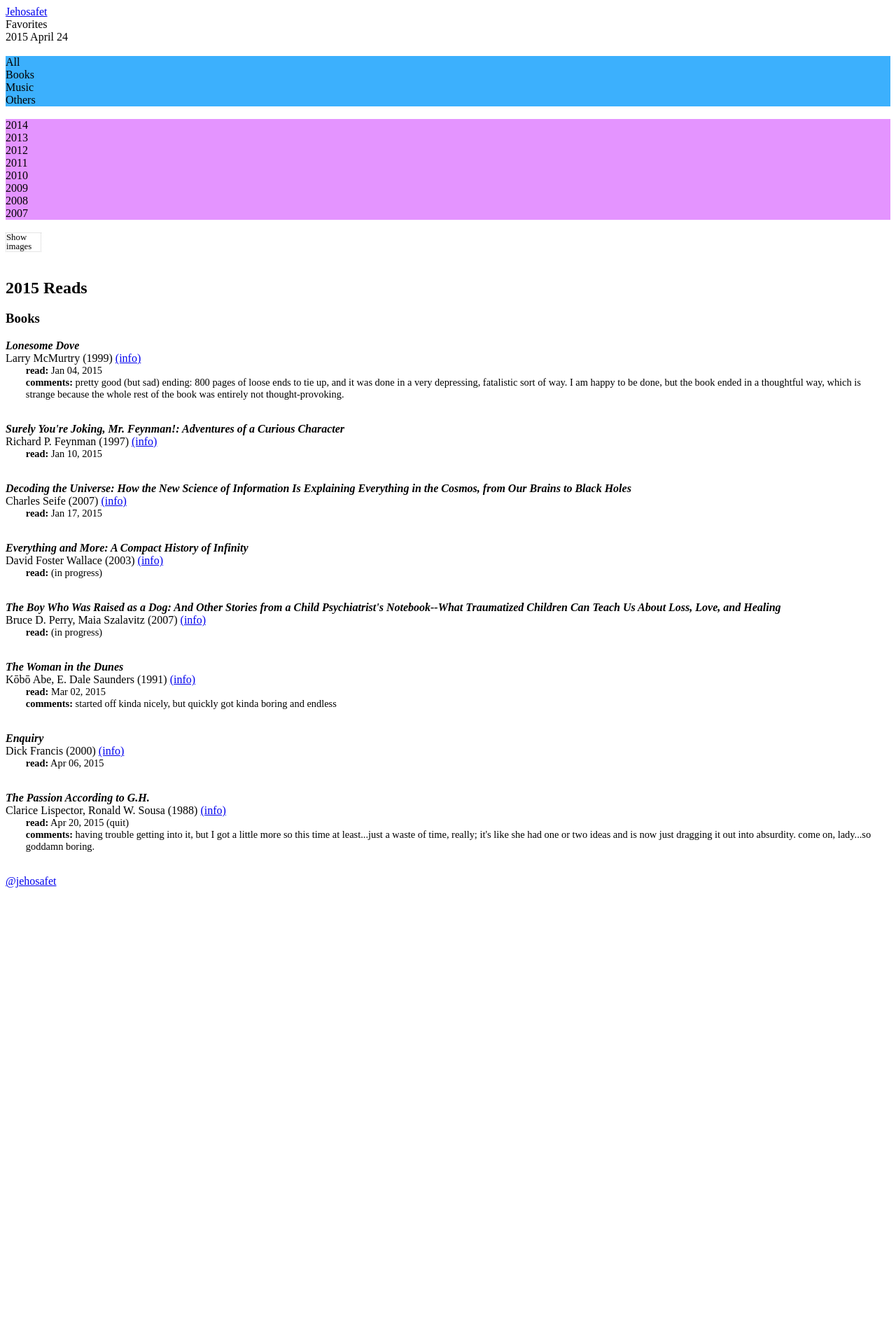
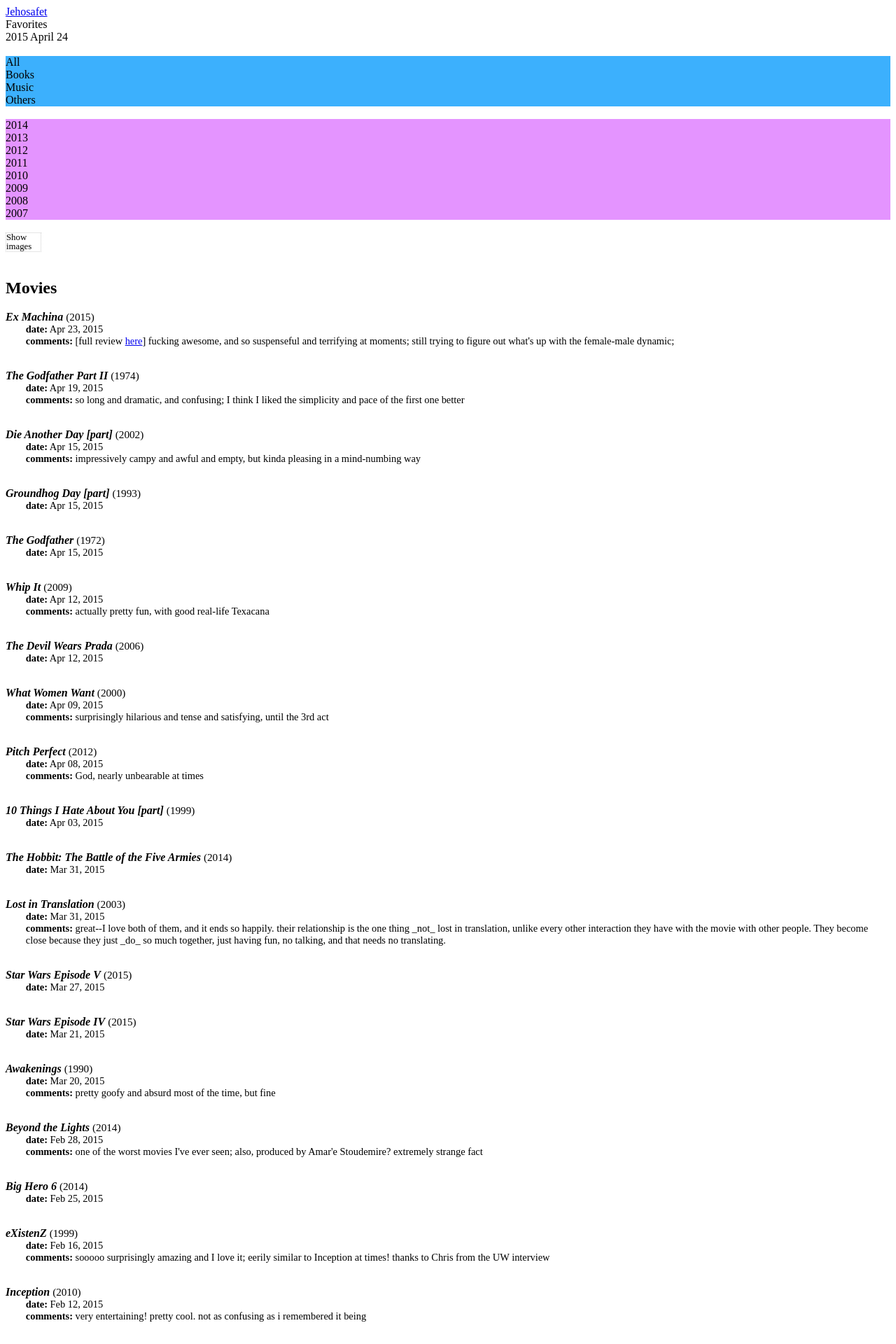
Before and after one commit to mobeets/mobeets.github.io, a Jekyll site: the page built from _posts/2015-04-24-media-tracked.html, in a window 1280 px wide. Shown: the top 1920 px of the page at 70% size. Built offline with Jekyll 4.4.1, drawn with Linux system fonts in a browser that asks for light colours; nearby versions of some CDN libraries; some web fonts are replaced; before the commit the page ends 1276 px from its top, so only the background shows below that; some of the changed text lies outside the part shown.

Commit message:
media-tracked parses any files with 'tracked_' in _data

```diff
--- /dev/null
+++ b/_data/tracked_movies.yml
@@ -0,0 +1,448 @@
+-   action: Watched
+    action_key: M
+    api_source: imdb
+    api_title: Under the Skin (I)
+    author_short: null
+    description: agree with the review that says "visually stunning, but totally unintelligible".
+        very much like Upstream Color to me, where there's really no way to understand
+        anything. except this movie is just so void of clues, even, that understanding
+        the story doesn't really seem to be even suggested
+    end_dt: 2015-01-07 00:00:00
+    location: Rob House
+    quit: false
+    review: ''
+    source: ''
+    start_dt: 2015-01-07 00:00:00
+    subaction: ''
+    subaction_key: ''
+    subject: Under the Skin
+    title: Under the Skin
+    url: http://akas.imdb.com/title/tt1441395/
+    year: 2013
+-   action: Watched
+    action_key: M
+    api_source: imdb
+    api_title: Inherent Vice
+    author_short: null
+    description: a very long and crazy movie, but Joaquin Phoenix is fucking amazing
+        at everything, and this movie had some funny parts, but my God, so long; very
+        Big Lebowski inspired, and maybe a bit of Wes Anderson in there too
+    end_dt: 2015-01-09 00:00:00
+    location: Alamo Drafthouse Slaughter
+    quit: false
+    review: ''
+    source: ''
+    start_dt: 2015-01-09 00:00:00
+    subaction: ''
+    subaction_key: ''
+    subject: Inherent Vice
+    title: Inherent Vice
+    url: http://akas.imdb.com/title/tt1791528/
+    year: 2014
+-   action: Watched
+    action_key: M
+    api_source: imdb
+    api_title: Four Rooms
+    author_short: null
+    description: ''
+    end_dt: 2015-01-12 00:00:00
+    location: Rob House
+    quit: false
+    review: ''
+    source: ''
+    start_dt: 2015-01-12 00:00:00
+    subaction: ''
+    subaction_key: ''
+    subject: Four Rooms
+    title: Four Rooms
+    url: http://akas.imdb.com/title/tt0113101/
+    year: 1995
+-   action: Watched
+    action_key: M
+    api_source: imdb
+    api_title: The Corporation
+    author_short: null
+    description: ''
+    end_dt: 2015-01-17 00:00:00
+    location: Rob House
+    quit: false
+    review: ''
+    source: ''
+    start_dt: 2015-01-17 00:00:00
+    subaction: ''
+    subaction_key: ''
+    subject: The Corporation [part]
+    title: The Corporation [part]
+    url: http://akas.imdb.com/title/tt0379225/
+    year: 2003
+-   action: Watched
+    action_key: M
+    api_source: imdb
+    api_title: End of Watch
+    author_short: null
+    description: God, pretty awful. Definitely some good moments but just some really
+        corny characters and very little story
+    end_dt: 2015-02-08 00:00:00
+    location: Rob House
+    quit: false
+    review: ''
+    source: ''
+    start_dt: 2015-02-08 00:00:00
+    subaction: ''
+    subaction_key: ''
+    subject: End of Watch
+    title: End of Watch
+    url: http://akas.imdb.com/title/tt1855199/
+    year: 2012
+-   action: Watched
+    action_key: M
+    api_source: imdb
+    api_title: Inception
+    author_short: null
+    description: very entertaining! pretty cool. not as confusing as i remembered
+        it being
+    end_dt: 2015-02-12 00:00:00
+    location: Rob House
+    quit: false
+    review: ''
+    source: ''
+    start_dt: 2015-02-12 00:00:00
+    subaction: ''
+    subaction_key: ''
+    subject: Inception
+    title: Inception
+    url: http://akas.imdb.com/title/tt1375666/
+    year: 2010
+-   action: Watched
+    action_key: M
+    api_source: imdb
+    api_title: eXistenZ
+    author_short: null
+    description: sooooo surprisingly amazing and I love it; eerily similar to Inception
+        at times! thanks to Chris from the UW interview
+    end_dt: 2015-02-16 00:00:00
+    location: Rob House
+    quit: false
+    review: ''
+    source: ''
+    start_dt: 2015-02-16 00:00:00
+    subaction: ''
+    subaction_key: ''
+    subject: eXistenZ
+    title: eXistenZ
+    url: http://akas.imdb.com/title/tt0120907/
+    year: 1999
+-   action: Watched
+    action_key: M
+    api_source: imdb
+    api_title: Big Hero 6
+    author_short: null
+    description: ''
+    end_dt: 2015-02-25 00:00:00
+    location: airplane
+    quit: false
+    review: ''
+    source: ''
+    start_dt: 2015-02-25 00:00:00
+    subaction: ''
+    subaction_key: ''
+    subject: Big Hero 6
+    title: Big Hero 6
+    url: http://akas.imdb.com/title/tt2245084/
+    year: 2014
+-   action: Watched
+    action_key: M
+    api_source: imdb
+    api_title: Beyond the Lights
+    author_short: null
+    description: one of the worst movies I've ever seen; also, produced by Amar'e
+        Stoudemire? extremely strange fact
+    end_dt: 2015-02-28 00:00:00
+    location: airplane
+    quit: false
+    review: ''
+    source: ''
+    start_dt: 2015-02-28 00:00:00
+    subaction: ''
+    subaction_key: ''
+    subject: Beyond the Lights
+    title: Beyond the Lights
+    url: http://akas.imdb.com/title/tt3125324/
+    year: 2014
+-   action: Watched
+    action_key: M
+    api_source: imdb
+    api_title: Awakenings
+    author_short: null
+    description: pretty goofy and absurd most of the time, but fine
+    end_dt: 2015-03-20 00:00:00
+    location: Rob House
+    quit: false
+    review: ''
+    source: ''
+    start_dt: 2015-03-20 00:00:00
+    subaction: ''
+    subaction_key: ''
+    subject: Awakenings
+    title: Awakenings
+    url: http://akas.imdb.com/title/tt0099077/
+    year: 1990
+-   action: Watched
+    action_key: M
+    api_source: imdb
+    api_title: 'Star Wars: Episode VII - The Force Awakens'
+    author_short: null
+    description: ''
+    end_dt: 2015-03-21 00:00:00
+    location: Rob House
+    quit: false
+    review: ''
+    source: ''
+    start_dt: 2015-03-21 00:00:00
+    subaction: ''
+    subaction_key: ''
+    subject: Star Wars Episode IV
+    title: Star Wars Episode IV
+    url: http://akas.imdb.com/title/tt2488496/
+    year: 2015
+-   action: Watched
+    action_key: M
+    api_source: imdb
+    api_title: 'Star Wars: Episode VII - The Force Awakens'
+    author_short: null
+    description: ''
+    end_dt: 2015-03-27 00:00:00
+    location: Rob House
+    quit: false
+    review: ''
+    source: ''
+    start_dt: 2015-03-27 00:00:00
+    subaction: ''
+    subaction_key: ''
+    subject: Star Wars Episode V
+    title: Star Wars Episode V
+    url: http://akas.imdb.com/title/tt2488496/
+    year: 2015
+-   action: Watched
+    action_key: M
+    api_source: imdb
+    api_title: Lost in Translation
+    author_short: null
+    description: great--I love both of them, and it ends so happily. their relationship
+        is the one thing _not_ lost in translation, unlike every other interaction
+        they have with the movie with other people. They become close because they
+        just _do_ so much together, just having fun, no talking, and that needs no
+        translating.
+    end_dt: 2015-03-31 00:00:00
+    location: Qantas
+    quit: false
+    review: ''
+    source: ''
+    start_dt: 2015-03-31 00:00:00
+    subaction: ''
+    subaction_key: ''
+    subject: Lost in Translation
+    title: Lost in Translation
+    url: http://akas.imdb.com/title/tt0335266/
+    year: 2003
+-   action: Watched
+    action_key: M
+    api_source: imdb
+    api_title: 'The Hobbit: The Battle of the Five Armies'
+    author_short: null
+    description: ''
+    end_dt: 2015-03-31 00:00:00
+    location: Qantas
+    quit: false
+    review: ''
+    source: ''
+    start_dt: 2015-03-31 00:00:00
+    subaction: ''
+    subaction_key: ''
+    subject: 'The Hobbit: The Battle of the Five Armies'
+    title: 'The Hobbit: The Battle of the Five Armies'
+    url: http://akas.imdb.com/title/tt2310332/
+    year: 2014
+-   action: Watched
+    action_key: M
+    api_source: imdb
+    api_title: 10 Things I Hate About You
+    author_short: null
+    description: ''
+    end_dt: 2015-04-03 00:00:00
+    location: Kate & Brenton's House
+    quit: false
+    review: ''
+    source: ''
+    start_dt: 2015-04-03 00:00:00
+    subaction: ''
+    subaction_key: ''
+    subject: 10 Things I Hate About You [part]
+    title: 10 Things I Hate About You [part]
+    url: http://akas.imdb.com/title/tt0147800/
+    year: 1999
+-   action: Watched
+    action_key: M
+    api_source: imdb
+    api_title: Pitch Perfect
+    author_short: null
+    description: God, nearly unbearable at times
+    end_dt: 2015-04-08 00:00:00
+    location: Kate & Brenton's House
+    quit: false
+    review: ''
+    source: ''
+    start_dt: 2015-04-08 00:00:00
+    subaction: ''
+    subaction_key: ''
+    subject: Pitch Perfect
+    title: Pitch Perfect
+    url: http://akas.imdb.com/title/tt1981677/
+    year: 2012
+-   action: Watched
+    action_key: M
+    api_source: imdb
+    api_title: What Women Want
+    author_short: null
+    description: surprisingly hilarious and tense and satisfying, until the 3rd act
+    end_dt: 2015-04-09 00:00:00
+    location: Kate & Brenton's House
+    quit: false
+    review: ''
+    source: ''
+    start_dt: 2015-04-09 00:00:00
+    subaction: ''
+    subaction_key: ''
+    subject: What Women Want
+    title: What Women Want
+    url: http://akas.imdb.com/title/tt0207201/
+    year: 2000
+-   action: Watched
+    action_key: M
+    api_source: imdb
+    api_title: The Devil Wears Prada
+    author_short: null
+    description: ''
+    end_dt: 2015-04-12 00:00:00
+    location: Kate & Brenton's House
+    quit: false
+    review: ''
+    source: ''
+    start_dt: 2015-04-12 00:00:00
+    subaction: ''
+    subaction_key: ''
+    subject: The Devil Wears Prada
+    title: The Devil Wears Prada
+    url: http://akas.imdb.com/title/tt0458352/
+    year: 2006
+-   action: Watched
+    action_key: M
+    api_source: imdb
+    api_title: Whip It
+    author_short: null
+    description: actually pretty fun, with good real-life Texacana
+    end_dt: 2015-04-12 00:00:00
+    location: Kate & Brenton's House
+    quit: false
+    review: ''
+    source: ''
+    start_dt: 2015-04-12 00:00:00
+    subaction: ''
+    subaction_key: ''
+    subject: Whip It
+    title: Whip It
+    url: http://akas.imdb.com/title/tt1172233/
+    year: 2009
+-   action: Watched
+    action_key: M
+    api_source: imdb
+    api_title: The Godfather
+    author_short: null
+    description: ''
+    end_dt: 2015-04-15 00:00:00
+    location: Qantas
+    quit: false
+    review: ''
+    source: ''
+    start_dt: 2015-04-15 00:00:00
+    subaction: ''
+    subaction_key: ''
+    subject: The Godfather
+    title: The Godfather
+    url: http://akas.imdb.com/title/tt0068646/
+    year: 1972
+-   action: Watched
+    action_key: M
+    api_source: imdb
+    api_title: Groundhog Day
+    author_short: null
+    description: ''
+    end_dt: 2015-04-15 00:00:00
+    location: 5441W
+    quit: false
+    review: ''
+    source: ''
+    start_dt: 2015-04-15 00:00:00
+    subaction: ''
+    subaction_key: ''
+    subject: Groundhog Day [part]
+    title: Groundhog Day [part]
+    url: http://akas.imdb.com/title/tt0107048/
+    year: 1993
+-   action: Watched
+    action_key: M
+    api_source: imdb
+    api_title: Die Another Day
+    author_short: null
+    description: impressively campy and awful and empty, but kinda pleasing in a mind-numbing
+        way
+    end_dt: 2015-04-15 00:00:00
+    location: 5441W
+    quit: false
+    review: ''
+    source: ''
+    start_dt: 2015-04-15 00:00:00
+    subaction: ''
+    subaction_key: ''
+    subject: Die Another Day [part]
+    title: Die Another Day [part]
+    url: http://akas.imdb.com/title/tt0246460/
+    year: 2002
+-   action: Watched
+    action_key: M
+    api_source: imdb
+    api_title: 'The Godfather: Part II'
+    author_short: null
+    description: so long and dramatic, and confusing; I think I liked the simplicity
+        and pace of the first one better
+    end_dt: 2015-04-19 00:00:00
+    location: Rob House
+    quit: false
+    review: ''
+    source: ''
+    start_dt: 2015-04-19 00:00:00
+    subaction: ''
+    subaction_key: ''
+    subject: The Godfather Part II
+    title: The Godfather Part II
+    url: http://akas.imdb.com/title/tt0071562/
+    year: 1974
+-   action: Watched
+    action_key: M
+    api_source: imdb
+    api_title: Ex Machina
+    author_short: null
+    description: fucking awesome, and so suspenseful and terrifying at moments; still
+        trying to figure out what's up with the female-male dynamic;
+    end_dt: 2015-04-23 00:00:00
+    location: Violet Crown Cinema
+    quit: false
+    review: http://www.jehosafet.com/blog/ex_machina/
+    source: ''
+    start_dt: 2015-04-23 00:00:00
+    subaction: ''
+    subaction_key: ''
+    subject: Ex Machina
+    title: Ex Machina
+    url: http://akas.imdb.com/title/tt0470752/
+    year: 2015
--- a/_posts/2015-04-24-media-tracked.html
+++ b/_posts/2015-04-24-media-tracked.html
@@ -28,31 +28,54 @@ css2: media-tracked
     <div class="btn-menu">
         <div class="btn btn-img" data-toggle="">Show images</div>
     </div><br>
-    <div id="books-2015" class="books all list-group">
-        <h2>2015 Reads</h2>
-        <div class="books">
-            <h3>Books</h3>
+{% assign key = 'tracked_' %}
+{% for item in site.data %}
+    {% if item[0] contains key %}
+        {% capture name %}{{ item[0] | remove:key }}{% endcapture %}
+        <div id="movies-2015" class="movies all list-group">
+        <div class="list-books">
+            <h2>{{ name | capitalize }}</h2>
             <div class="items">
-            {% for item in site.data.tracked %}
+            {% for item in site.data.tracked_movies reversed %}
                 <div class="media-item">
                     <div class="item-head">
-                        <span class="item-title">{{ item.api_title }}</span>
+                        <span class="item-title">{{ item.title }}</span>
+                        <span class="item-year">({{ item.year }})</span>
                     </div>
-                    <div class="item-info">
-                        <span class="author">{{ item.authors }}</span>
-                        <span class="year">({{ item.year }})</span>
+                    <!--<div class="item-info">
                         <span class="info"><a href="{{ item.url }}">(info)</a></span>
-                    </div>
+                    </div>-->
                     <div class="item-opinion">
-                        {% if item.end_dt %}
-                        <div class="date-read"><span class="item-label">read:</span> {{ item.end_dt | date: '%b %d, %Y' }}{% if item.quit %} (quit){% endif %}</div>
-                        {% else if item.start_dt %}<div class="date-read"><span class="item-label">read:</span> (in progress)</div>{% endif %}
-                        {% if item.rating %}<div class="rating"><span class="item-label">rating:</span> {{ item.rating }}</div>{% endif %}
-                        {% if item.description != empty %}<div class="comments"><span class="item-label">comments:</span> {{ item.description }}</div>{% endif %}
+                        {% if item.end_dt and item.end_dt != item.start_dt %}
+                        <div class="date-read">
+                            <span class="item-label">date:</span> {%if item.start_dt %}{{ item.start_dt | date: '%b %d, %Y' }} &ndash; {% endif %}{{ item.end_dt | date: '%b %d, %Y' }}{% if item.quit %} (quit){% endif %}
+                        </div>
+                        {% else if item.start_dt %}
+                        <div class="date-read">
+                            <span class="item-label">date:</span> {{ item.start_dt | date: '%b %d, %Y' }}
+                            {% if item.start_dt != item.end_dt %}
+                            (started)
+                            {% endif %}
+                        </div>
+                        {% endif %}
+                        {% if item.rating %}
+                        <div class="rating">
+                            <span class="item-label">rating:</span> {{ item.rating }}
+                        </div>
+                        {% endif %}
+                        {% if item.description != empty %}
+                        <div class="comments">
+                            <span class="item-label">comments:</span> {% if item.review != empty %}
+                            [full review <a href="{{ item.review }}">here</a>]
+                            {% endif %} {{ item.description }}
+                        </div>
+                        {% endif %}
                     </div>
                 </div>
             {% endfor %}
             </div>
         </div>
-    </div>
+        </div>
+    {% endif %}
+{% endfor %}
 </div>
--- a/assets/css/media-tracked.css
+++ b/assets/css/media-tracked.css
@@ -4,6 +4,16 @@
 }
 
 .item-head {
+}
+
+.item-year {
+    font-size: 95%;
+}
+
+.item-info {
+    margin-left: 1em;
+    font-size: 95%;
+    /*color: gray;*/
 }
 
 .item-title {
```
Also changed, not shown: _data/tracked_read.yml (renamed from _data/tracked.yml, +43 -8 lines).
